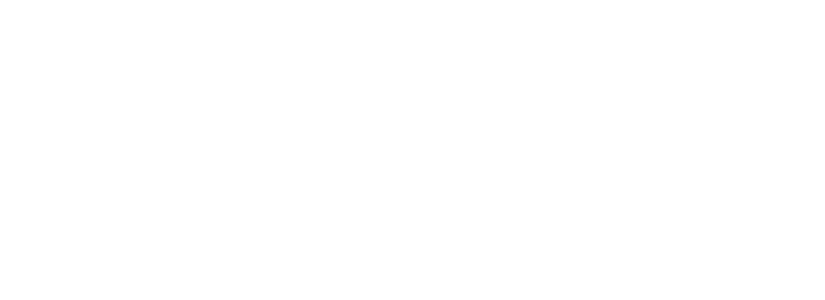
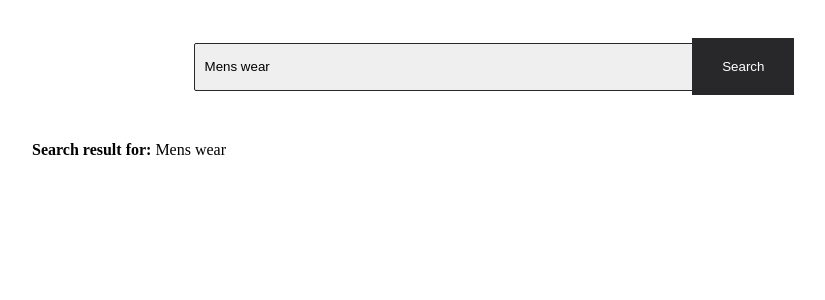
Before and after one commit to marco19972015/angularPratice, an Angular app: page / in a window 1280 px wide. Shown: the top 300 px of the page, without its empty margins (146-971 px from the left). Built offline with nearby package versions, Linux system fonts and the light colour scheme.

Commit message:
Added two way binding through the use of ngModel

```diff
--- a/src/app/parent/parent.component.html
+++ b/src/app/parent/parent.component.html
@@ -1,4 +1,5 @@
 <div class="ekart--product--container">
+    <app-search></app-search>
 <!--
 <div class="parent">
 <p>FirstName: {{ firstName }}</p>
--- a/src/app/parent/search/search.component.css
+++ b/src/app/parent/search/search.component.css
@@ -0,0 +1,31 @@
+.ekart--search--product {
+    margin: 20px auto;
+    text-align: center;
+}
+
+.ekart-search-product-input {
+    width: 40%;
+    height: 5.5vh;
+    padding: 1px 10px;
+    outline: none;
+    border-radius: 2px;
+    background-color: #efefef;
+    border: #28282B 1px, solid;
+}
+
+.btn {
+    padding: 5px 10px;
+    border: none;
+}
+
+.btn-search {
+    padding: 21px 30px;
+    background-color: #28282B;
+    margin-left: -5px;
+    color: #fff;
+}
+
+.ekart-search-result-for {
+    margin: 20px auto;
+    padding: 10px 140px;
+}
--- a/src/app/parent/search/search.component.html
+++ b/src/app/parent/search/search.component.html
@@ -1 +1,8 @@
-<p>search works!</p>
+<div class="ekart--search--product">
+    <input class="ekart-search-product-input" [value]="searchText" [(ngModel)]="searchText">
+    <button class="btn btn-search">Search</button>
+</div>
+<div class="ekart-search-result-for"><p><strong>Search result for:</strong> {{ searchText }} </p></div>
+
+<!-- <div class="ekart-product-container-header"><h2>Shoes</h2></div>
+<div class="ekart--products--container"></div> -->
--- a/src/app/parent/search/search.component.ts
+++ b/src/app/parent/search/search.component.ts
@@ -6,5 +6,9 @@
   styleUrls: ['./search.component.css']
 })
 export class SearchComponent {
+  searchText: string = 'Mens wear';
 
+  // updateSearchText(event: any) {
+  //   this.searchText = event.target.value;
+  //  }
 }
```
Also changed, not shown: src/app/app.module.ts (+5 -2 lines).
